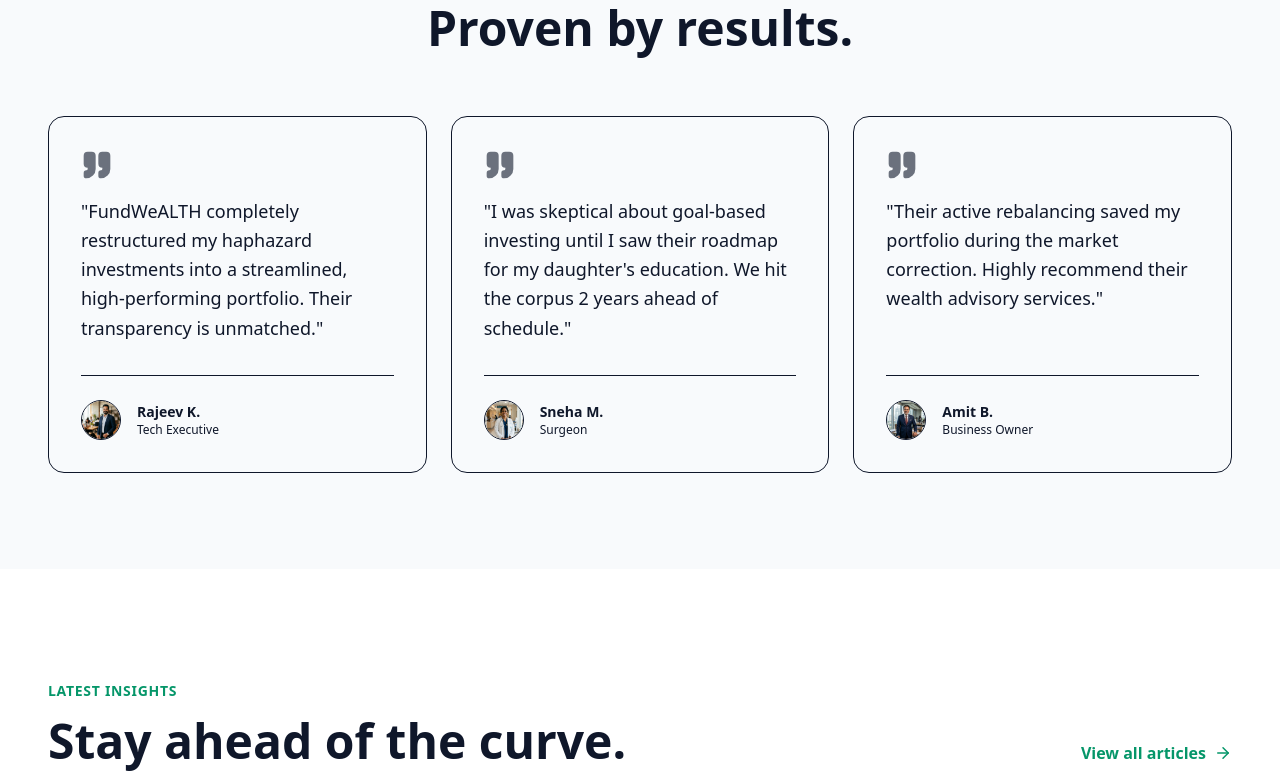
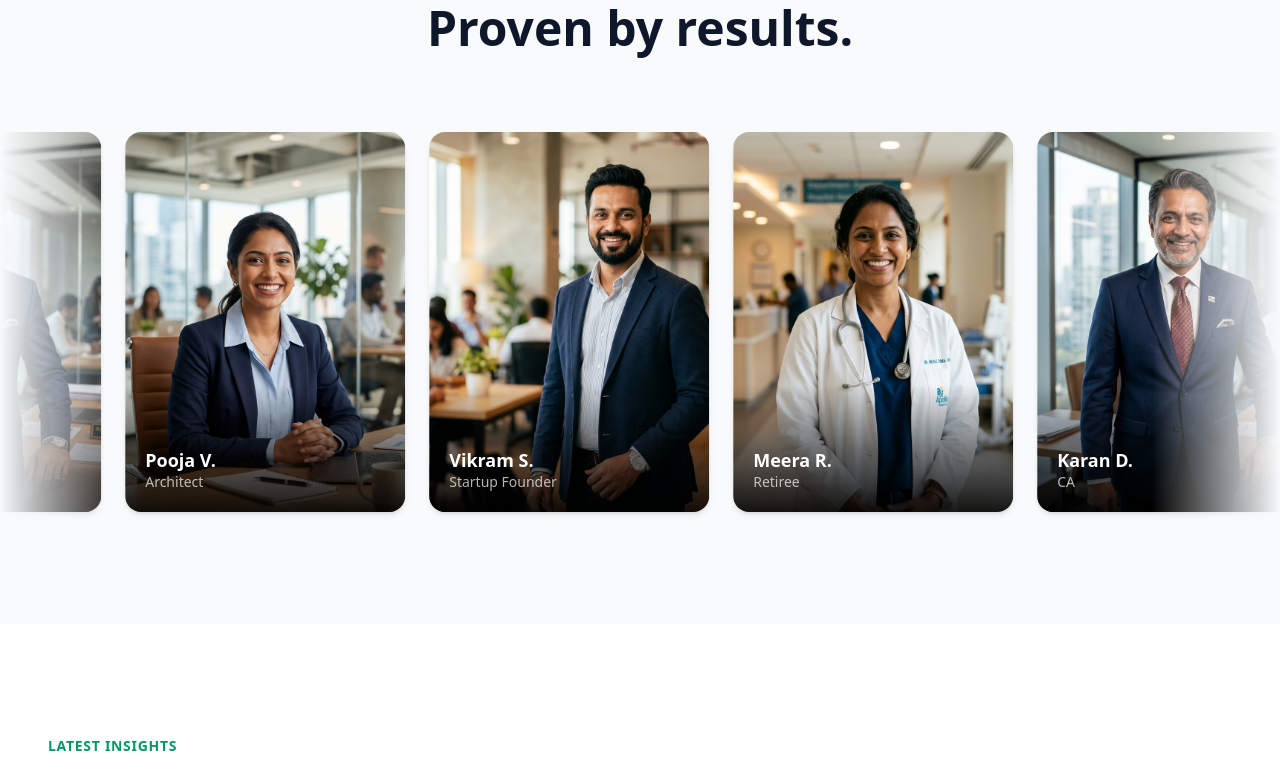
Before and after one commit to Sanjay-rana001/FundWealth, a Next.js app: page / in a window 1280 px wide. Shown: the part 6709-7484 px from the top of the page. Built offline with nearby package versions, Linux system fonts and the light colour scheme.

Commit message:
Implement cinematic marquee testimonials with 15 users

```diff
--- a/src/app/globals.css
+++ b/src/app/globals.css
@@ -49,3 +49,18 @@
   -ms-overflow-style: none;  /* IE and Edge */
   scrollbar-width: none;  /* Firefox */
 }
+
+@keyframes marquee {
+  0% { transform: translateX(0%); }
+  100% { transform: translateX(-50%); } /* Scrolls half the width (assuming content is duplicated once) */
+}
+
+.animate-marquee {
+  display: flex;
+  width: max-content;
+  animation: marquee 40s linear infinite;
+}
+
+.animate-marquee:hover {
+  animation-play-state: paused;
+}
--- a/src/components/home/Testimonials.tsx
+++ b/src/components/home/Testimonials.tsx
@@ -1,56 +1,73 @@
 import React from "react";
 import { Quote } from "lucide-react";
-import { Card } from "../ui/Card";
 
 export function Testimonials() {
-  const testimonials = [
-    {
-      text: "FundWeALTH completely restructured my haphazard investments into a streamlined, high-performing portfolio. Their transparency is unmatched.",
-      author: "Rajeev K.",
-      role: "Tech Executive",
-      image: "/images/investor_1.png"
-    },
-    {
-      text: "I was skeptical about goal-based investing until I saw their roadmap for my daughter's education. We hit the corpus 2 years ahead of schedule.",
-      author: "Sneha M.",
-      role: "Surgeon",
-      image: "/images/investor_2.png"
-    },
-    {
-      text: "Their active rebalancing saved my portfolio during the market correction. Highly recommend their wealth advisory services.",
-      author: "Amit B.",
-      role: "Business Owner",
-      image: "/images/investor_3.png"
-    }
+  const allTestimonials = [
+    { text: "FundWeALTH completely restructured my haphazard investments into a streamlined, high-performing portfolio. Their transparency is unmatched.", author: "Rajeev K.", role: "Tech Executive", image: "/images/investor_1.png" },
+    { text: "I was skeptical about goal-based investing until I saw their roadmap for my daughter's education. We hit the corpus 2 years ahead of schedule.", author: "Sneha M.", role: "Surgeon", image: "/images/investor_2.png" },
+    { text: "Their active rebalancing saved my portfolio during the market correction. Highly recommend their wealth advisory services.", author: "Amit B.", role: "Business Owner", image: "/images/investor_3.png" },
+    { text: "Moving my entire family's assets to FundWeALTH was the best decision. Their personalized approach is phenomenal.", author: "Pooja V.", role: "Architect", image: "/images/investor_4.png" },
+    { text: "The team’s depth of market knowledge is astounding. They predicted the tech sector rotation perfectly.", author: "Vikram S.", role: "Startup Founder", image: "/images/investor_1.png" },
+    { text: "I finally have peace of mind knowing my retirement corpus is managed by genuine experts, not just algorithms.", author: "Meera R.", role: "Retiree", image: "/images/investor_2.png" },
+    { text: "Their tax-harvesting strategies alone paid for their advisory fees multiple times over. Brilliant execution.", author: "Karan D.", role: "CA", image: "/images/investor_3.png" },
+    { text: "Transparent fees, zero hidden commissions, and a dashboard that actually makes sense. The gold standard.", author: "Anjali T.", role: "Marketing VP", image: "/images/investor_4.png" },
+    { text: "They don't just sell products; they build comprehensive wealth ecosystems. I feel completely secure.", author: "Suresh N.", role: "Real Estate Developer", image: "/images/investor_1.png" },
+    { text: "The onboarding was seamless, and my dedicated advisor actually listens to my risk appetite.", author: "Nidhi P.", role: "Software Engineer", image: "/images/investor_2.png" },
+    { text: "I've tried multiple platforms, but FundWeALTH's bespoke portfolio management is on another level.", author: "Rahul C.", role: "Consultant", image: "/images/investor_3.png" },
+    { text: "Excellent communication during volatile market phases kept me from making emotional mistakes.", author: "Divya K.", role: "Professor", image: "/images/investor_4.png" },
+    { text: "A truly premium service. The exclusive insights and webinars are just the cherry on top.", author: "Gaurav L.", role: "Director", image: "/images/investor_1.png" },
+    { text: "They helped me diversify into global equities seamlessly. My portfolio resilience has never been better.", author: "Tanya H.", role: "Entrepreneur", image: "/images/investor_2.png" },
+    { text: "Data-driven, honest, and wildly effective. I recommend FundWeALTH to all my colleagues.", author: "Arjun W.", role: "Data Scientist", image: "/images/investor_3.png" }
   ];
 
+  // Double the array to ensure a seamless infinite scrolling loop
+  const marqueeItems = [...allTestimonials, ...allTestimonials];
+
   return (
-    <section className="bg-slate-50  py-24">
+    <section className="bg-slate-50 py-24 overflow-hidden">
       <div className="max-w-7xl mx-auto px-6 md:px-12">
         <div className="text-center max-w-2xl mx-auto mb-16">
           <p className="text-primary-600 font-semibold tracking-wider text-sm uppercase mb-4">Client Stories</p>
           <h2 className="text-3xl md:text-5xl font-display font-bold mb-6">Built on trust. <br/>Proven by results.</h2>
         </div>
+      </div>
 
-        <div className="flex md:grid md:grid-cols-3 gap-6 overflow-x-auto snap-x snap-mandatory no-scrollbar pb-4 -mx-6 px-6 md:mx-0 md:px-0 md:pb-0">
-          {testimonials.map((test, idx) => (
-            <Card key={idx} glass={false} className="flex flex-col justify-between min-w-[85vw] sm:min-w-[60vw] md:min-w-0 snap-center shrink-0">
-              <div>
-                <div className="text-primary-300 mb-4">
-                  <Quote size={32} fill="currentColor" className="opacity-60" />
-                </div>
-                <p className="text-foreground/80 leading-relaxed mb-8 font-medium text-lg">"{test.text}"</p>
+      {/* Marquee Track Container */}
+      <div className="w-full relative">
+        {/* Gradient fades on the edges for a clean look */}
+        <div className="absolute top-0 bottom-0 left-0 w-12 md:w-32 bg-gradient-to-r from-slate-50 to-transparent z-10 pointer-events-none"></div>
+        <div className="absolute top-0 bottom-0 right-0 w-12 md:w-32 bg-gradient-to-l from-slate-50 to-transparent z-10 pointer-events-none"></div>
+
+        <div className="animate-marquee gap-4 md:gap-6 py-4">
+          {marqueeItems.map((test, idx) => (
+            <div
+              key={idx}
+              className="group relative w-[240px] md:w-[280px] h-[320px] md:h-[380px] rounded-2xl overflow-hidden shrink-0 shadow-md cursor-pointer"
+            >
+              {/* Client Photo Background */}
+              <img
+                src={test.image}
+                alt={test.author}
+                className="absolute inset-0 w-full h-full object-cover transition-transform duration-700 group-hover:scale-110"
+              />
+
+              {/* Default State: Dark Gradient at bottom with Name */}
+              <div className="absolute inset-x-0 bottom-0 p-5 pt-16 bg-gradient-to-t from-black/90 via-black/50 to-transparent transition-opacity duration-300 group-hover:opacity-0">
+                <h4 className="text-white font-bold text-lg leading-tight">{test.author}</h4>
+                <p className="text-white/70 text-sm font-medium">{test.role}</p>
               </div>
-              <div className="flex items-center gap-4 border-t border-border-color pt-6 mt-auto">
-                <div className="w-10 h-10 rounded-full overflow-hidden shrink-0 border border-border-color">
-                  <img src={test.image} alt={test.author} className="w-full h-full object-cover" />
-                </div>
-                <div>
-                  <h4 className="font-bold text-sm">{test.author}</h4>
-                  <p className="text-xs text-foreground/60">{test.role}</p>
+
+              {/* Cinematic Curtain: Slides up on Hover */}
+              <div className="absolute inset-0 bg-black/85 backdrop-blur-md p-6 md:p-8 flex flex-col justify-center translate-y-full group-hover:translate-y-0 transition-transform duration-500 ease-out">
+                <Quote size={28} className="text-primary-500 mb-4 opacity-80" />
+                <p className="text-white/95 text-sm md:text-base leading-relaxed font-medium italic mb-6">"{test.text}"</p>
+
+                <div className="mt-auto border-t border-white/20 pt-4">
+                   <h4 className="text-white font-bold text-sm">{test.author}</h4>
+                   <p className="text-white/60 text-xs font-medium">{test.role}</p>
                 </div>
               </div>
-            </Card>
+            </div>
           ))}
         </div>
       </div>
```
